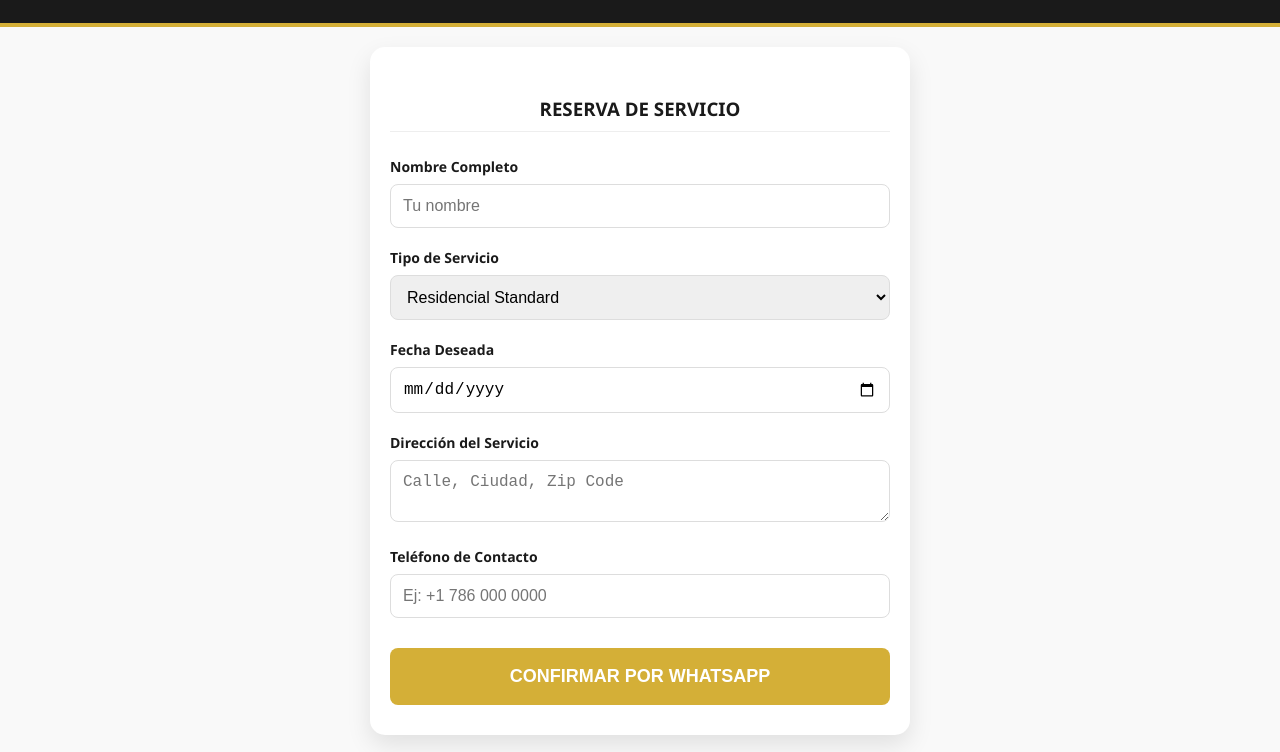
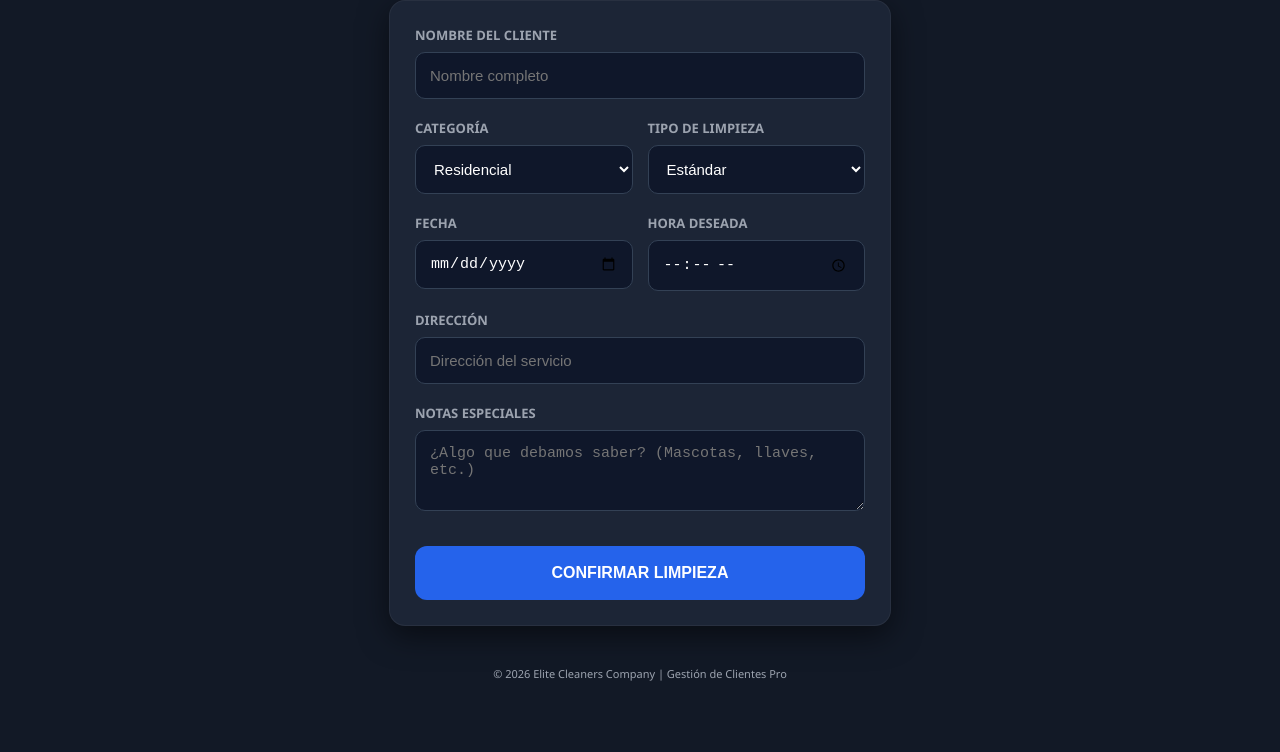
Before and after one commit to Rodrigodanielfranco94-png/elite-cleaners-client-app, a website: page Index.html in a window 1280 px wide. Shown: the part 140-892 px from the top of the page. After the commit the page ends 851 px from the top, so only its background shows below. Drawn offline with Linux system fonts and the light colour scheme.

Commit message:
Update Index.html

```diff
--- a/Index.html
+++ b/Index.html
@@ -3,108 +3,151 @@
 <head>
     <meta charset="UTF-8">
     <meta name="viewport" content="width=device-width, initial-scale=1.0">
-    <title>Elite Cleaners Company - Booking</title>
+    <title>Elite Cleaners - Reserva Pro</title>
     <style>
         :root {
             --gold: #d4af37;
-            --black: #1a1a1a;
+            --dark-bg: #121926;
+            --card-bg: #1c2536;
+            --text-gray: #9ca3af;
             --white: #ffffff;
+            --blue-btn: #2563eb;
         }
-        body { font-family: 'Segoe UI', Tahoma, Geneva, Verdana, sans-serif; background-color: #f9f9f9; margin: 0; padding: 0; color: var(--black); }
-        .header { background-color: var(--black); color: var(--gold); padding: 30px 20px; text-align: center; border-bottom: 4px solid var(--gold); }
-        .logo { width: 120px; margin-bottom: 10px; border-radius: 50%; }
-        .container { padding: 30px 20px; max-width: 500px; margin: 20px auto; background: var(--white); border-radius: 15px; box-shadow: 0 10px 25px rgba(0,0,0,0.1); }
-        h1 { margin: 0; font-size: 26px; letter-spacing: 1px; }
-        h3 { color: var(--black); text-align: center; margin-bottom: 25px; border-bottom: 1px solid #eee; padding-bottom: 10px; }
+        body {
+            font-family: 'Segoe UI', sans-serif;
+            background-color: var(--dark-bg);
+            margin: 0; padding: 0; color: var(--white);
+        }
+        .header { text-align: center; padding: 30px 20px; }
+        .logo { width: 80px; margin-bottom: 10px; }
+        h1 { font-size: 22px; color: var(--gold); letter-spacing: 1px; text-transform: uppercase; margin: 0; }
+
+        .container {
+            max-width: 450px; margin: 0 auto 40px auto; padding: 25px;
+            background: var(--card-bg); border-radius: 16px;
+            box-shadow: 0 10px 30px rgba(0,0,0,0.5);
+            border: 1px solid rgba(255,255,255,0.05);
+        }
+
         .form-group { margin-bottom: 20px; }
-        label { display: block; margin-bottom: 8px; font-weight: 600; font-size: 14px; }
-        input, select, textarea { width: 100%; padding: 12px; border: 1px solid #ddd; border-radius: 8px; box-sizing: border-box; font-size: 16px; }
-        input:focus { border-color: var(--gold); outline: none; box-shadow: 0 0 5px rgba(212, 175, 55, 0.3); }
-        .btn-reserve { background-color: var(--gold); color: white; border: none; padding: 18px; width: 100%; font-size: 18px; font-weight: bold; cursor: pointer; border-radius: 8px; transition: 0.3s; text-transform: uppercase; margin-top: 10px; }
-        .btn-reserve:hover { background-color: #b8962e; transform: translateY(-2px); }
-        footer { text-align: center; padding: 20px; font-size: 12px; color: #888; }
+        label { display: block; margin-bottom: 8px; font-size: 13px; color: var(--text-gray); text-transform: uppercase; font-weight: 600; }
+
+        input, select, textarea {
+            width: 100%; padding: 14px;
+            border: 1px solid #334155; border-radius: 10px;
+            background-color: #0f172a; color: white;
+            box-sizing: border-box; font-size: 15px;
+        }
+        input:focus, select:focus, textarea:focus { border-color: var(--blue-btn); outline: none; }
+
+        .row { display: flex; gap: 15px; }
+        .row .form-group { flex: 1; }
+
+        .btn-reserve {
+            background-color: var(--blue-btn); color: white; border: none;
+            padding: 18px; width: 100%; font-size: 16px; font-weight: bold;
+            cursor: pointer; border-radius: 12px; transition: 0.3s;
+            text-transform: uppercase; margin-top: 10px;
+        }
+        .btn-reserve:hover { background-color: #1d4ed8; transform: translateY(-1px); }
+
+        footer { text-align: center; padding-bottom: 30px; font-size: 11px; color: var(--text-gray); }
     </style>
 </head>
 <body>
 
     <div class="header">
-        <img src="assets/icon.png" alt="Elite Cleaners Logo" class="logo">
-        <h1>ELITE CLEANERS COMPANY</h1>
+        <img src="assets/icon.png" alt="Logo" class="logo">
+        <h1>Elite Cleaners Company</h1>
     </div>
 
     <div class="container">
-        <h3>RESERVA DE SERVICIO</h3>
+        <div class="form-group">
+            <label>Nombre del Cliente</label>
+            <input type="text" id="nombre" placeholder="Nombre completo">
+        </div>
 
-        <div class="form-group">
-            <label>Nombre Completo</label>
-            <input type="text" id="nombre" placeholder="Tu nombre">
+        <div class="row">
+            <div class="form-group">
+                <label>Categoría</label>
+                <select id="categoria">
+                    <option value="Residencial">Residencial</option>
+                    <option value="Comercial">Comercial</option>
+                </select>
+            </div>
+            <div class="form-group">
+                <label>Tipo de Limpieza</label>
+                <select id="tipo">
+                    <option value="Estándar">Estándar</option>
+                    <option value="Profunda">Profunda</option>
+                    <option value="Move-in">Move-in</option>
+                    <option value="Move-out">Move-out</option>
+                    <option value="Post-Construcción">Post-Construcción</option>
+                </select>
+            </div>
+        </div>
+
+        <div class="row">
+            <div class="form-group">
+                <label>Fecha</label>
+                <input type="date" id="fecha">
+            </div>
+            <div class="form-group">
+                <label>Hora Deseada</label>
+                <input type="time" id="hora">
+            </div>
         </div>
 
         <div class="form-group">
-            <label>Tipo de Servicio</label>
-            <select id="servicio">
-                <option value="Residencial Standard">Residencial Standard</option>
-                <option value="Oficina / Comercial">Oficina / Comercial</option>
-                <option value="Deep Cleaning (Profunda)">Deep Cleaning (Profunda)</option>
-                <option value="Move-in / Move-out">Move-in / Move-out</option>
-            </select>
+            <label>Dirección</label>
+            <input type="text" id="direccion" placeholder="Dirección del servicio">
         </div>
 
         <div class="form-group">
-            <label>Fecha Deseada</label>
-            <input type="date" id="fecha">
+            <label>Notas Especiales</label>
+            <textarea id="notas" rows="3" placeholder="¿Algo que debamos saber? (Mascotas, llaves, etc.)"></textarea>
         </div>
 
-        <div class="form-group">
-            <label>Dirección del Servicio</label>
-            <textarea id="direccion" rows="2" placeholder="Calle, Ciudad, Zip Code"></textarea>
+        <div class="form-group" style="display: none;"> <input type="tel" id="telefono" value="Solicitado vía Web">
         </div>
 
-        <div class="form-group">
-            <label>Teléfono de Contacto</label>
-            <input type="tel" id="telefono" placeholder="Ej: +1 786 000 0000">
-        </div>
-
-        <button class="btn-reserve" onclick="enviarReserva()">Confirmar por WhatsApp</button>
+        <button class="btn-reserve" onclick="enviarReserva()">Confirmar Limpieza</button>
     </div>
 
     <footer>
-        &copy; 2026 Elite Cleaners Company | High-End Cleaning Services
+        &copy; 2026 Elite Cleaners Company | Gestión de Clientes Pro
     </footer>
 
     <script>
         function enviarReserva() {
-            // 1. Obtener los valores del formulario
             const nombre = document.getElementById('nombre').value;
-            const servicio = document.getElementById('servicio').value;
+            const categoria = document.getElementById('categoria').value;
+            const tipo = document.getElementById('tipo').value;
             const fecha = document.getElementById('fecha').value;
+            const hora = document.getElementById('hora').value;
             const direccion = document.getElementById('direccion').value;
-            const tel = document.getElementById('telefono').value;
+            const notas = document.getElementById('notas').value;
 
-            // 2. Validación simple
-            if(!nombre || !fecha || !tel) {
-                alert("Por favor completa nombre, fecha y teléfono.");
+            if(!nombre || !fecha || !direccion) {
+                alert("Por favor completa los campos principales (Nombre, Fecha y Dirección)");
                 return;
             }
 
-            // 3. CONFIGURA AQUÍ TU NÚMERO (Sin el +)
-            // Ejemplo: "17865551234"
-            const numeroEmpresa = "19253362884";
+            // CONFIGURA TU NÚMERO AQUÍ
+            const numeroEmpresa = "TU_NUMERO_AQUI";
 
-            // 4. Formatear el mensaje para WhatsApp
-            const texto = `*NUEVA SOLICITUD DE RESERVA*%0A` +
+            const mensaje = `*NUEVA SOLICITUD DE LIMPIEZA*%0A` +
                           `----------------------------%0A` +
                           `*Cliente:* ${nombre}%0A` +
-                          `*Servicio:* ${servicio}%0A` +
+                          `*Categoría:* ${categoria}%0A` +
+                          `*Tipo:* ${tipo}%0A` +
                           `*Fecha:* ${fecha}%0A` +
+                          `*Hora:* ${hora}%0A` +
                           `*Dirección:* ${direccion}%0A` +
-                          `*Teléfono:* ${tel}%0A` +
-                          `----------------------------%0A` +
-                          `_Enviado desde la App de Clientes_`;
+                          `*Notas:* ${notas || "Sin notas"}%0A` +
+                          `----------------------------`;
 
-            // 5. Abrir WhatsApp
-            const url = `https://wa.me/${numeroEmpresa}?text=${texto}`;
-            window.open(url, '_blank');
+            window.open(`https://wa.me/${numeroEmpresa}?text=${mensaje}`, '_blank');
         }
     </script>
 
```
